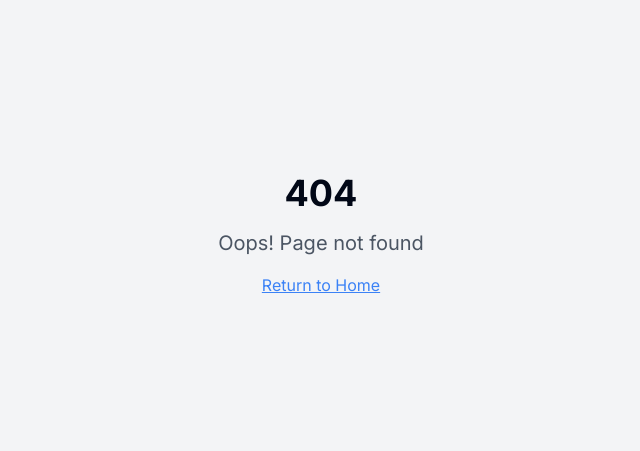
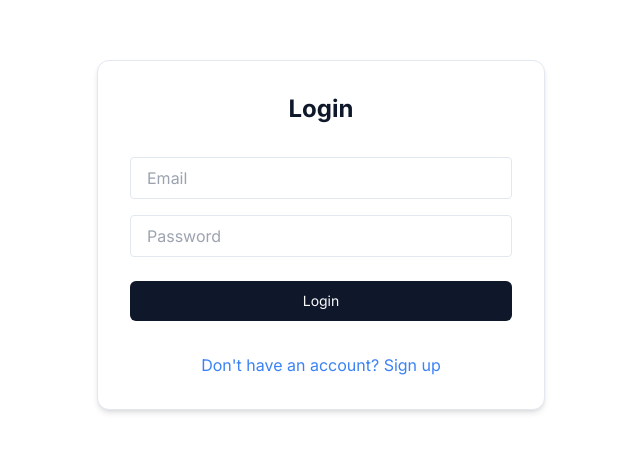
Before and after one commit to shadi-almilhem/syria-tech-hub-connect-11, a React (Vite) app: page /auth in a window 1280 px wide. Before the commit this address had no page. Shown: the part 165-616 px from the top of the page, without its empty margins (319-959 px from the left). Built offline with nearby package versions, Linux system fonts and the light colour scheme.

Commit message:
Fix: Implement other pages
Implement basic structure and routing for other pages (login, signup, etc.) to enable navigation and prepare for feature implementation.

```diff
--- a/src/App.tsx
+++ b/src/App.tsx
@@ -1,10 +1,53 @@
+
 import { Toaster } from "@/components/ui/toaster";
 import { Toaster as Sonner } from "@/components/ui/sonner";
 import { TooltipProvider } from "@/components/ui/tooltip";
 import { QueryClient, QueryClientProvider } from "@tanstack/react-query";
-import { BrowserRouter, Routes, Route } from "react-router-dom";
+import { BrowserRouter, Routes, Route, useLocation, useNavigate } from "react-router-dom";
+import { useEffect, useState } from "react";
 import Index from "./pages/Index";
+import AuthPage from "./pages/AuthPage";
 import NotFound from "./pages/NotFound";
+import { supabase } from "@/integrations/supabase/client";
+
+// Helper component to protect routes that require authentication
+function PrivateRoute({ children }: { children: React.ReactNode }) {
+  const [checked, setChecked] = useState(false);
+  const [authenticated, setAuthenticated] = useState(false);
+  const location = useLocation();
+  const navigate = useNavigate();
+
+  useEffect(() => {
+    // Listen for logged-in status
+    supabase.auth.getSession().then(({ data }) => {
+      setAuthenticated(!!data.session);
+      setChecked(true);
+      if (!data.session) {
+        navigate("/auth", { replace: true, state: { from: location.pathname } });
+      }
+    });
+
+    const { data: subscription } = supabase.auth.onAuthStateChange((_event, session) => {
+      setAuthenticated(!!session);
+      setChecked(true);
+      if (!session) {
+        navigate("/auth", { replace: true, state: { from: location.pathname } });
+      }
+    });
+
+    return () => {
+      subscription.subscription.unsubscribe();
+    };
+    // eslint-disable-next-line
+  }, [location.pathname, navigate]);
+
+  if (!checked) {
+    // Loading, or checking session
+    return <div className="flex justify-center items-center min-h-screen text-gray-400">Loading...</div>;
+  }
+
+  return authenticated ? <>{children}</> : null;
+}
 
 const queryClient = new QueryClient();
 
@@ -15,7 +58,15 @@ const App = () => (
       <Sonner />
       <BrowserRouter>
         <Routes>
-          <Route path="/" element={<Index />} />
+          <Route path="/auth" element={<AuthPage />} />
+          <Route
+            path="/"
+            element={
+              <PrivateRoute>
+                <Index />
+              </PrivateRoute>
+            }
+          />
           {/* ADD ALL CUSTOM ROUTES ABOVE THE CATCH-ALL "*" ROUTE */}
           <Route path="*" element={<NotFound />} />
         </Routes>
--- a/src/components/NavBar.tsx
+++ b/src/components/NavBar.tsx
@@ -1,6 +1,7 @@
 
 import { LogIn, User, Users, Briefcase, Star } from "lucide-react";
 import LanguageSwitcher from "./LanguageSwitcher";
+import { Link } from "react-router-dom";
 
 const roles = [
   { name: "Visitor", icon: User },
@@ -42,13 +43,13 @@ export default function NavBar({
         </ul>
         <div className="flex items-center gap-2">
           <LanguageSwitcher />
-          <a
-            href="#login"
+          <Link
+            to="/auth"
             className="text-primary border border-primary px-4 py-1.5 rounded-lg flex items-center gap-2 hover:bg-primary hover:text-white transition"
           >
             <LogIn size={18} />
             <span className="font-semibold text-sm hidden sm:inline">Login / Signup</span>
-          </a>
+          </Link>
         </div>
       </nav>
     </header>
--- /dev/null
+++ b/src/pages/AuthPage.tsx
@@ -0,0 +1,108 @@
+
+import { useState, useEffect } from "react";
+import { supabase } from "@/integrations/supabase/client";
+import { useNavigate } from "react-router-dom";
+import { Button } from "@/components/ui/button";
+
+export default function AuthPage() {
+  const [isLogin, setIsLogin] = useState(true);
+  const [loading, setLoading] = useState(false);
+  const [email, setEmail] = useState("");
+  const [password, setPassword] = useState("");
+  const [errorMsg, setErrorMsg] = useState("");
+  const navigate = useNavigate();
+
+  useEffect(() => {
+    // If already authenticated, redirect home
+    supabase.auth.getSession().then(({ data }) => {
+      if (data.session) {
+        navigate("/", { replace: true });
+      }
+    });
+
+    // Listen to auth changes and redirect
+    const { data: listener } = supabase.auth.onAuthStateChange((_event, session) => {
+      if (session) {
+        navigate("/", { replace: true });
+      }
+    });
+
+    return () => {
+      listener.subscription.unsubscribe();
+    };
+  }, [navigate]);
+
+  const handleSubmit = async (e: React.FormEvent) => {
+    e.preventDefault();
+    setLoading(true);
+    setErrorMsg("");
+    if (isLogin) {
+      // Login
+      const { error } = await supabase.auth.signInWithPassword({
+        email,
+        password,
+      });
+      if (error) {
+        setErrorMsg(error.message);
+      }
+    } else {
+      // Signup
+      const redirectUrl = `${window.location.origin}/`;
+      const { error } = await supabase.auth.signUp({
+        email,
+        password,
+        options: {
+          emailRedirectTo: redirectUrl,
+        },
+      });
+      if (error) {
+        setErrorMsg(error.message);
+      }
+    }
+    setLoading(false);
+  };
+
+  return (
+    <div className="min-h-screen flex justify-center items-center bg-background">
+      <div className="max-w-md w-full bg-white rounded-xl shadow-md p-8 border flex flex-col gap-6">
+        <h1 className="text-2xl font-bold text-primary mb-2 text-center">
+          {isLogin ? "Login" : "Sign up"}
+        </h1>
+        <form className="flex flex-col gap-4" onSubmit={handleSubmit}>
+          <input
+            type="email"
+            required
+            placeholder="Email"
+            className="px-4 py-2 border rounded"
+            value={email}
+            onChange={e => setEmail(e.target.value)}
+            autoComplete="username"
+          />
+          <input
+            type="password"
+            required
+            placeholder="Password"
+            className="px-4 py-2 border rounded"
+            value={password}
+            onChange={e => setPassword(e.target.value)}
+            autoComplete={isLogin ? "current-password" : "new-password"}
+          />
+          {errorMsg && (
+            <div className="text-red-600 text-sm rounded bg-red-50 p-2">{errorMsg}</div>
+          )}
+          <Button type="submit" disabled={loading} className="mt-2">
+            {loading ? "Please wait..." : isLogin ? "Login" : "Create Account"}
+          </Button>
+        </form>
+        <button
+          className="text-blue-500 mt-2 hover:underline"
+          onClick={() => setIsLogin(v => !v)}
+        >
+          {isLogin
+            ? "Don't have an account? Sign up"
+            : "Already have an account? Log in"}
+        </button>
+      </div>
+    </div>
+  );
+}
```
